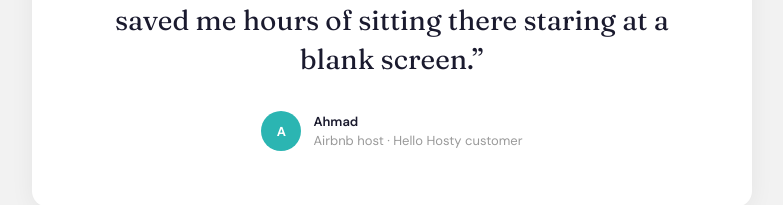
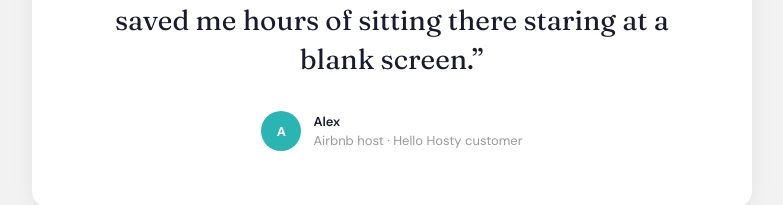
Before and after one commit to mrrollingstone/lucas-web, a Next.js app: page /how-it-works in a window 1280 px wide. Shown: the part 3492-3697 px from the top of the page, without its empty margins (248-1031 px from the left). Built offline with nearby package versions, Linux system fonts and the light colour scheme; no server answers.

Commit message:
chore(how-it-works): rename testimonial attribution Ahmad → Alex

```diff
--- a/src/app/how-it-works/page.tsx
+++ b/src/app/how-it-works/page.tsx
@@ -14,7 +14,7 @@ import Link from "next/link";
  *   Step 1 → Step 2 → Step 3 (numbered cards with visual mockups)
  *   What's in your report (6-tile benefits grid)
  *   Why it works (3-column explainer of the AI analysis)
- *   Testimonial (Ahmad)
+ *   Testimonial (Alex)
  *   FAQ
  *   Final CTA
  */
@@ -553,7 +553,7 @@ export default function HowItWorksPage() {
               A
             </div>
             <div className="text-left">
-              <div className="font-semibold text-brand-dark">Ahmad</div>
+              <div className="font-semibold text-brand-dark">Alex</div>
               <div className="text-brand-grey400">Airbnb host · Hello Hosty customer</div>
             </div>
           </div>
```
